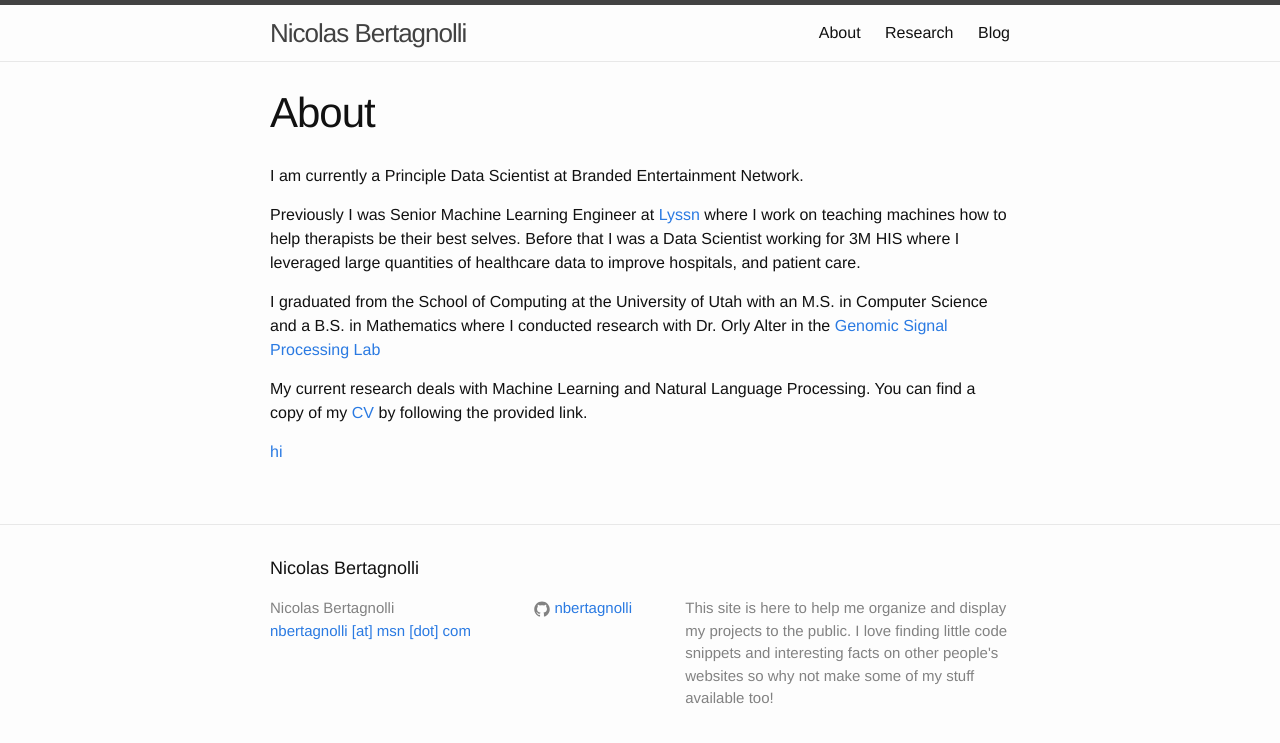
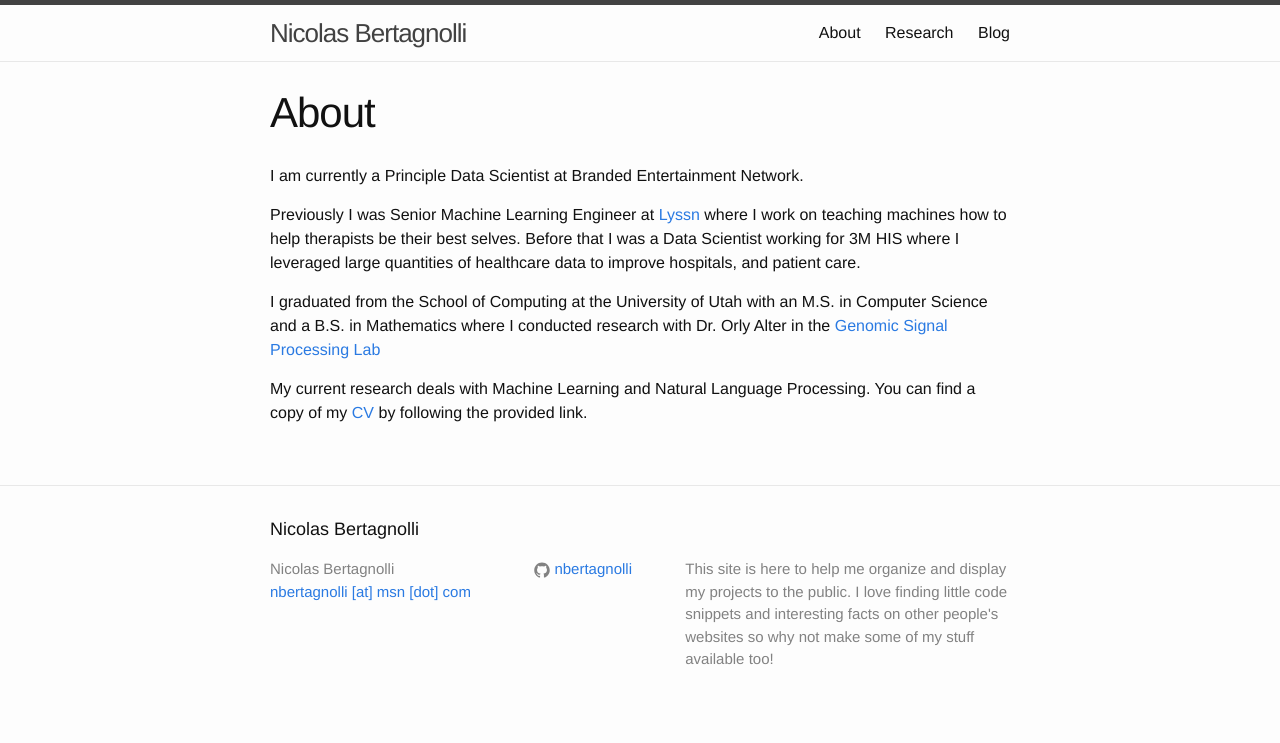
Before and after one commit to nbertagnolli/nbertagnolli.github.io, a Jekyll site: the page built from about.md, in a window 1280 px wide. Shown: the top 743 px of the page. Built offline with Jekyll 4.4.1, drawn with Linux system fonts in a browser that asks for light colours.

```diff
--- a/about.md
+++ b/about.md
@@ -14,5 +14,3 @@ I graduated from the School of Computing at the University of Utah with an M.S.
 My current research deals with Machine Learning and Natural Language Processing.  You can
 find a copy of my <a target = "_blank" href = "/assets/Bertagnolli_CV.pdf">CV</a>
 by following the provided link.
-
-[hi](http://google.com)
```
